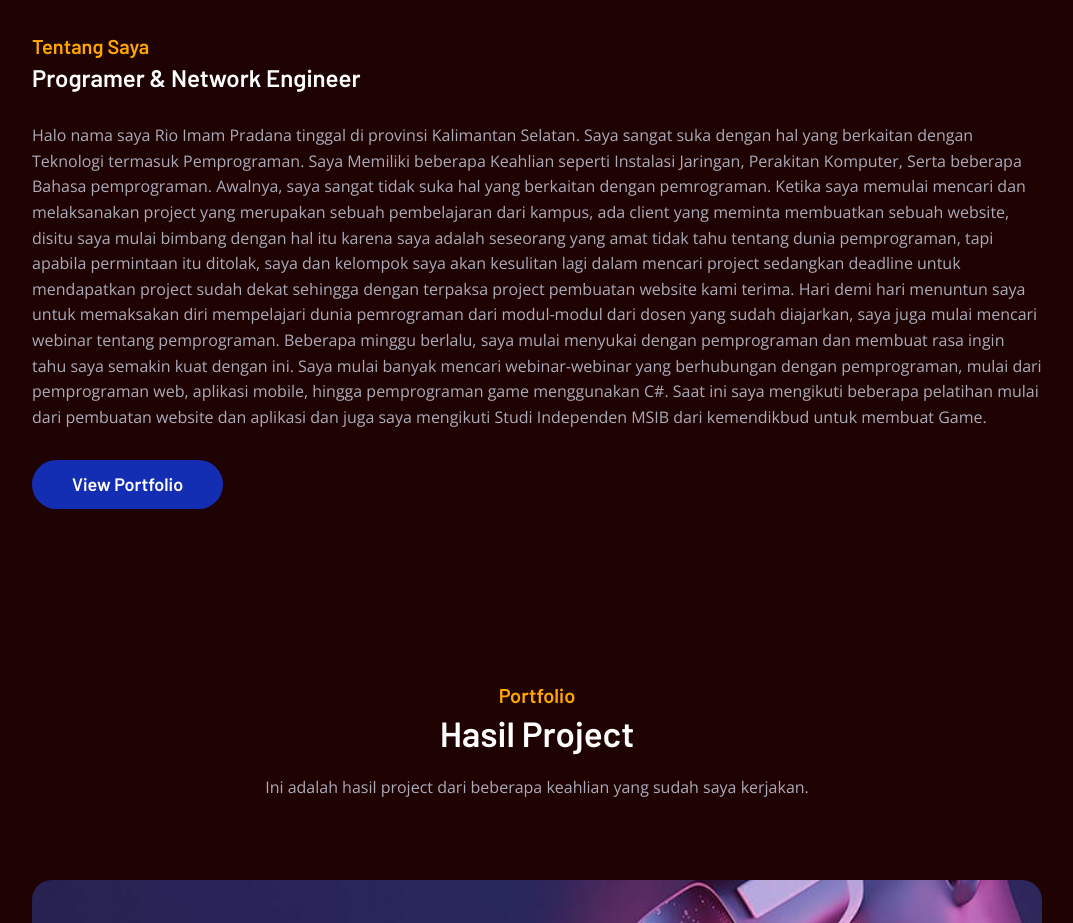
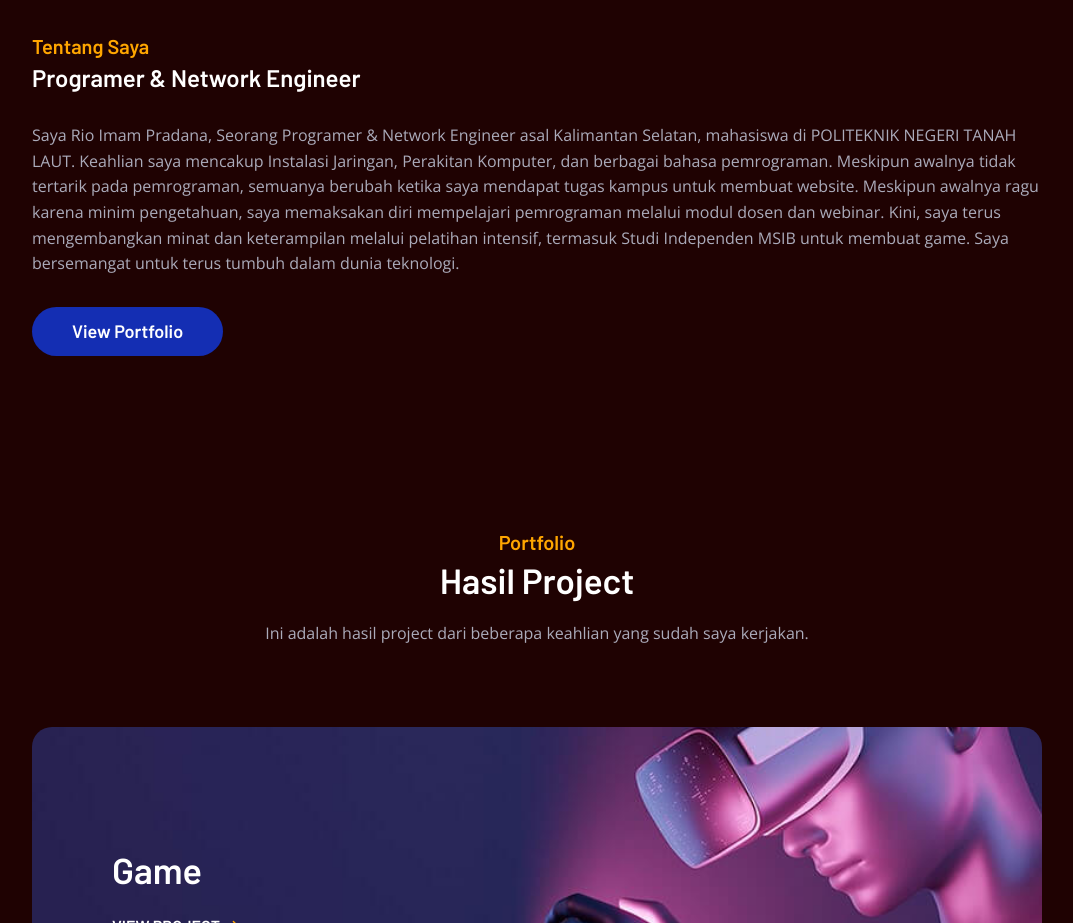
Before and after one commit to Xeyn701/Poject-Portofolio, a plain HTML site: page index.html in a window 1280 px wide. Shown: the part 860-1783 px from the top of the page, without its empty margins (103-1176 px from the left). Drawn offline with nearby package versions, Linux system fonts and the light colour scheme.

Commit message:
Update index.html

```diff
--- a/index.html
+++ b/index.html
@@ -82,9 +82,8 @@
             <p class="section-subtitle">Tentang Saya</p>
             <h2 class="h1 section-title">Programer & Network Engineer</h2>
             <p class="section-text">
-              Halo nama saya Rio Imam Pradana tinggal di provinsi Kalimantan Selatan. Saya sangat suka dengan hal yang berkaitan dengan Teknologi termasuk Pemprograman. Saya Memiliki beberapa Keahlian seperti Instalasi Jaringan, Perakitan Komputer, Serta beberapa Bahasa pemprograman.
-              Awalnya, saya sangat tidak suka hal yang berkaitan dengan pemrograman. Ketika saya memulai mencari dan melaksanakan project yang merupakan sebuah pembelajaran dari kampus, ada client yang meminta membuatkan sebuah website, disitu saya mulai bimbang dengan hal itu karena saya adalah seseorang yang amat tidak tahu tentang dunia pemprograman, tapi apabila permintaan itu ditolak, saya dan kelompok saya akan kesulitan lagi dalam mencari project sedangkan deadline untuk mendapatkan project sudah dekat sehingga dengan terpaksa project pembuatan website kami terima. Hari demi hari menuntun saya untuk memaksakan diri mempelajari dunia pemrograman dari modul-modul dari dosen yang sudah diajarkan, saya juga mulai mencari webinar tentang pemprograman. Beberapa minggu berlalu, saya mulai menyukai dengan pemprograman dan membuat rasa ingin tahu saya semakin kuat dengan ini. Saya mulai banyak mencari webinar-webinar yang berhubungan dengan pemprograman, mulai dari pemprograman web, aplikasi mobile, hingga pemprograman game menggunakan C#. Saat ini saya mengikuti beberapa pelatihan mulai dari pembuatan website dan aplikasi dan juga saya mengikuti Studi Independen MSIB dari kemendikbud untuk membuat Game.
-            <p>
+              Saya Rio Imam Pradana, Seorang Programer & Network Engineer asal Kalimantan Selatan, mahasiswa di POLITEKNIK NEGERI TANAH LAUT. Keahlian saya mencakup Instalasi Jaringan, Perakitan Komputer, dan berbagai bahasa pemrograman. Meskipun awalnya tidak tertarik pada pemrograman, semuanya berubah ketika saya mendapat tugas kampus untuk membuat website. Meskipun awalnya ragu karena minim pengetahuan, saya memaksakan diri mempelajari pemrograman melalui modul dosen dan webinar. Kini, saya terus mengembangkan minat dan keterampilan melalui pelatihan intensif, termasuk Studi Independen MSIB untuk membuat game. Saya bersemangat untuk terus tumbuh dalam dunia teknologi.
+            </p>
               <a href="#portfolio" class="btn btn-primary blue">View Portfolio</a>
             </p>
           </div>
```
